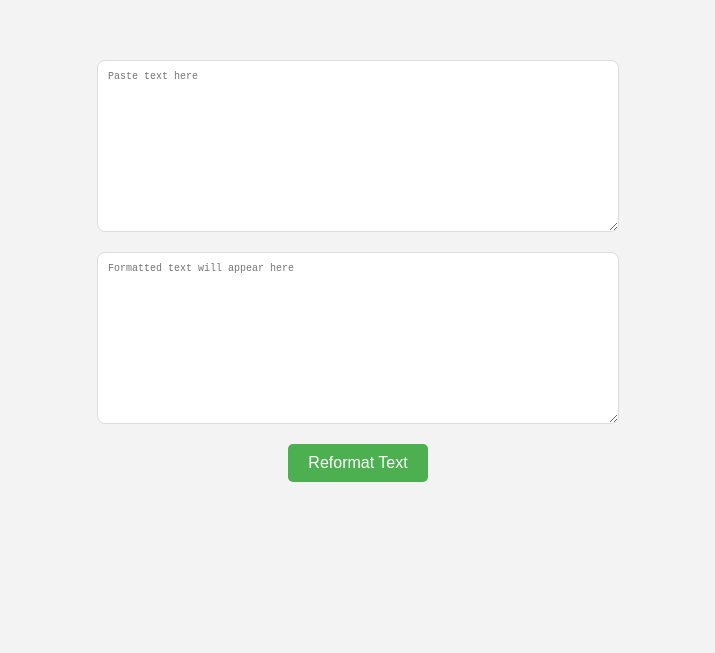
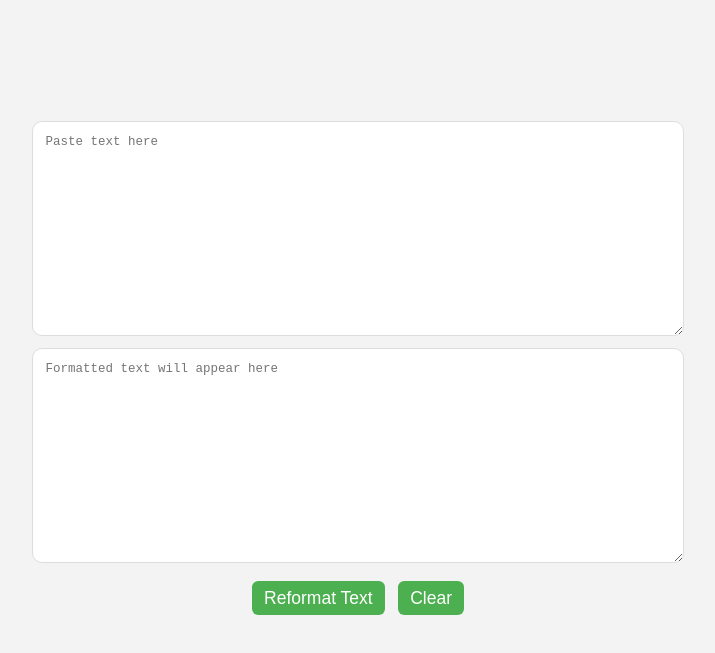
Before and after one commit to izzanrijal/arialreformat, a plain HTML site: page index.html in a window 1280 px wide. Shown: the part 129-782 px from the top of the page, without its empty margins (282-997 px from the left). Drawn offline with Linux system fonts and the light colour scheme.

Commit message:
Update index.html

```diff
--- a/index.html
+++ b/index.html
@@ -12,13 +12,14 @@
             justify-content: center;
             height: 100vh;
             margin: 0;
+            zoom: 125%; /* Set default zoom to 125% */
         }
 
         .textBox {
             width: 80%;
             max-width: 500px;
             height: 150px;
-            margin-bottom: 20px;
+            margin-bottom: 10px;
             padding: 10px;
             border-radius: 8px;
             border: 1px solid #ddd;
@@ -27,13 +28,19 @@
             white-space: pre-wrap; /* To preserve white spaces and line breaks */
         }
 
+        .button-container {
+            display: flex;
+            justify-content: center;
+        }
+
         .button {
-            padding: 10px 20px;
+            padding: 5px 10px;
+            margin: 5px;
             border: none;
             border-radius: 5px;
             background-color: #4CAF50;
             color: white;
-            font-size: 16px;
+            font-size: 14px;
             cursor: pointer;
             transition: background-color 0.3s;
         }
@@ -46,13 +53,21 @@
 <body>
     <textarea id="inputBox" class="textBox" placeholder="Paste text here"></textarea>
     <textarea id="outputBox" class="textBox" placeholder="Formatted text will appear here" readonly></textarea>
-    <button class="button" onclick="reformatText()">Reformat Text</button>
+    <div class="button-container">
+        <button class="button" onclick="reformatText()">Reformat Text</button>
+        <button class="button" onclick="clearText()">Clear</button>
+    </div>
 
     <script>
         function reformatText() {
             var inputText = document.getElementById("inputBox").value;
-            // Directly assigning the text to outputBox, maintaining line breaks
-            document.getElementById("outputBox").value = inputText;
+            var formattedText = inputText.replace(/\*/g, ''); // Updated line
+            document.getElementById("outputBox").value = formattedText;
+        }
+
+        function clearText() {
+            document.getElementById("inputBox").value = '';
+            document.getElementById("outputBox").value = '';
         }
     </script>
 </body>
```
